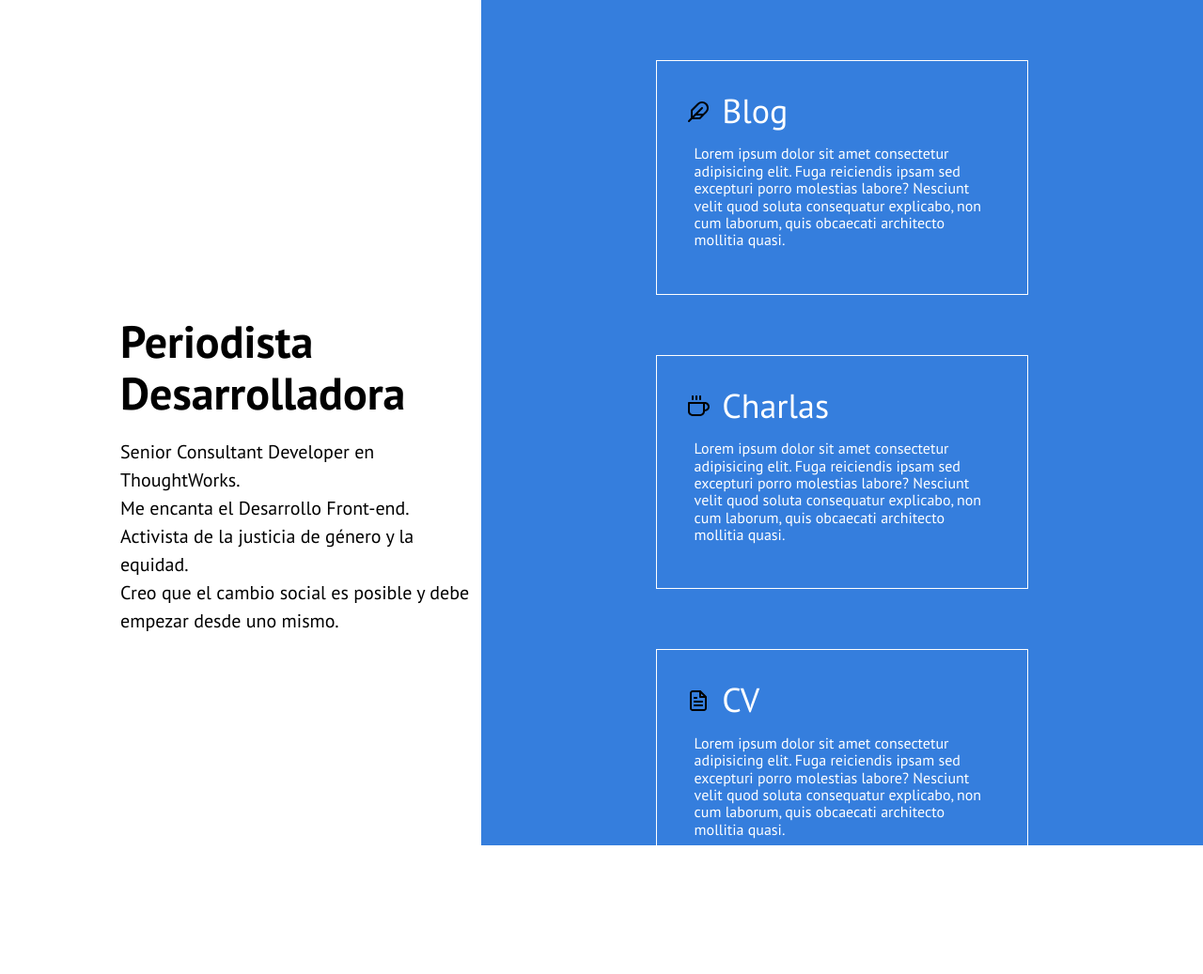
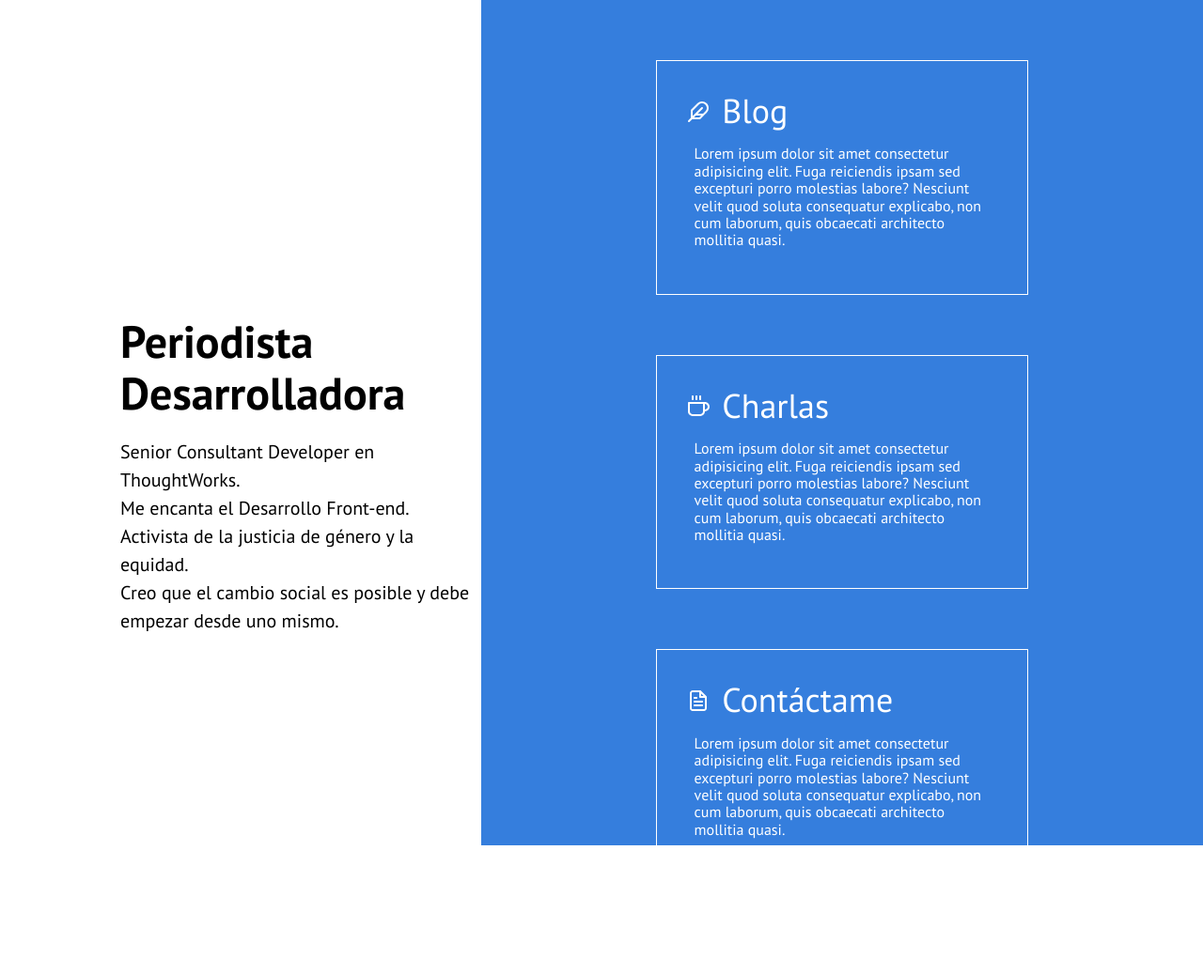
Before and after one commit to carlast22/carlast22.github.io, a Jekyll site: the page built from index.html, in a window 1280 px wide. Shown: the whole page at 94% size. Built offline with Jekyll 4.4.1, drawn with Linux system fonts in a browser that asks for light colours.

Commit message:
WIP new home

```diff
--- a/index.html
+++ b/index.html
@@ -53,7 +53,7 @@ title: Home
     <section class="pa4 w-60 center mv4">
       <div class="flex flex-column ba b--white pa4 mb5">
         <a class="link dim white" href="/blog">
-          <img alt="blog" class="img mr1" src="/img/icons/feather.svg" />
+          <img alt="blog" class="img mr1" src="/img/icons/feather-white.svg" />
           Blog
           <p class="ph2 f5">
             Lorem ipsum dolor sit amet consectetur adipisicing elit. Fuga reiciendis ipsam sed excepturi porro molestias labore? Nesciunt velit quod soluta consequatur explicabo, non cum laborum, quis obcaecati architecto mollitia quasi.
@@ -62,7 +62,7 @@ title: Home
       </div>
       <div class="flex flex-column ba b--white pa4 mb5">
         <a class="link dim white" href="/charlas">
-          <img alt="charlas" class="img mr1" src="/img/icons/coffee.svg" />
+          <img alt="charlas" class="img mr1" src="/img/icons/coffee-white.svg" />
           Charlas
           <p class="ph2 f5">
             Lorem ipsum dolor sit amet consectetur adipisicing elit. Fuga reiciendis ipsam sed excepturi porro molestias labore? Nesciunt velit quod soluta consequatur explicabo, non cum laborum, quis obcaecati architecto mollitia quasi.
@@ -71,8 +71,8 @@ title: Home
       </div>
       <div class="flex flex-column ba b--white pa4 mb5">
         <a class="link dim white" href="/cv">
-          <img alt="cv" class="img mr1" src="/img/icons/file-text.svg" />
-          CV
+          <img alt="cv" class="img mr1" src="/img/icons/file-text-white.svg" />
+          Contáctame
           <p class="ph2 f5">
             Lorem ipsum dolor sit amet consectetur adipisicing elit. Fuga reiciendis ipsam sed excepturi porro molestias labore? Nesciunt velit quod soluta consequatur explicabo, non cum laborum, quis obcaecati architecto mollitia quasi.
           </p>
```
Also changed, not shown: img/icons/arrow-left-white.svg (added), img/icons/arrow-right-white.svg (added), img/icons/coffee-white.svg (added), img/icons/feather-white.svg (added), img/icons/file-text-white.svg (added), img/icons/github-white.svg (added), img/icons/headphones-white.svg (added), img/icons/linkedin-white.svg (added), img/icons/mic-white.svg (added), img/icons/pen-tool-white.svg (added), img/icons/twitter-white.svg (added).
